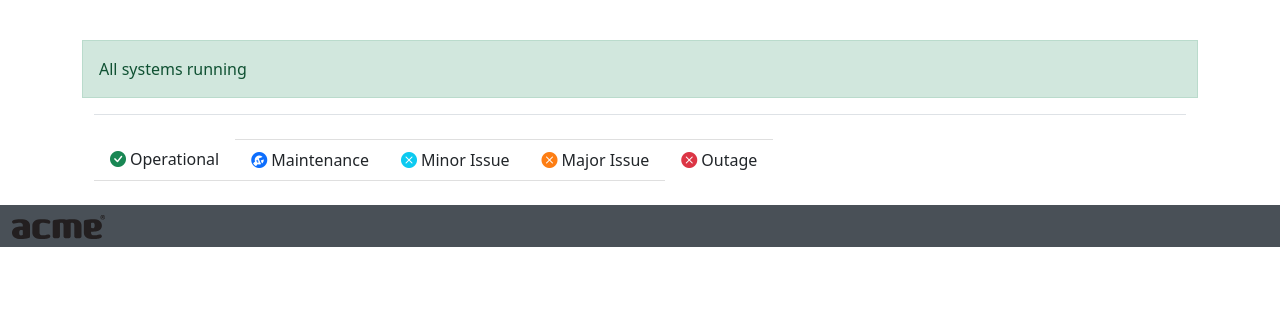
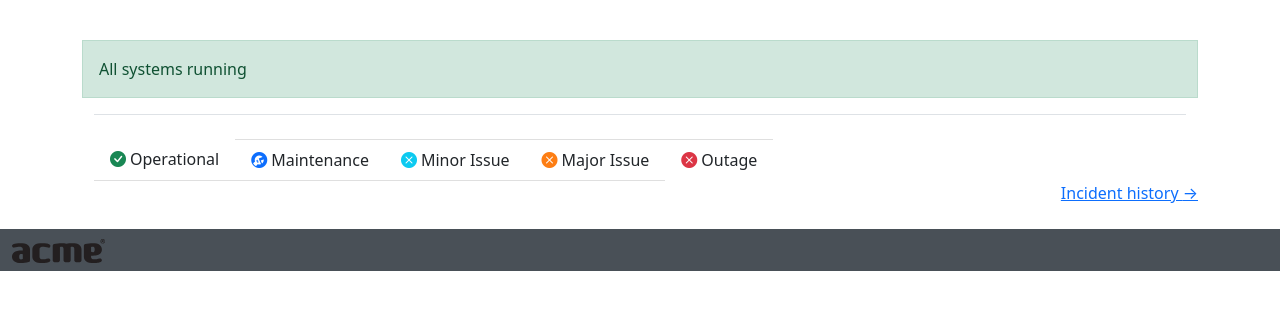
Before and after one commit to stackmon/status-dashboard, a Flask app: page / in a window 1280 px wide. Shown: the part 54-364 px from the top of the page. Run offline with Flask 3, Linux system fonts and the light colour scheme; data that the repository does not hold is empty; parts of the project's set-up code (start-up, migrations or seed data) failed here and were passed over; some libraries are stand-ins or nearby versions.

Commit message:
Implement past incidents view
Implement a view with the history of incidents. Currently shows only closed incidents.

```diff
--- a/app/models.py
+++ b/app/models.py
@@ -210,6 +210,15 @@ class Incident(Base):
         ).all()
 
     @staticmethod
+    def get_all_closed():
+        """Return closed incidents and maintenances"""
+        return db.session.scalars(
+            select(Incident).filter(
+                Incident.end_date.is_not(None),
+            )
+        ).all()
+
+    @staticmethod
     def get_active_maintenance():
         """Return active maintenances
 
--- a/app/static/css/style.css
+++ b/app/static/css/style.css
@@ -117,6 +117,33 @@ nav.navbar {
     font-size: 1rem;
 }
 
+.history {
+  border-left: 1px solid hsl(0, 0%, 90%);
+  position: relative;
+  list-style: none;
+}
+
+.history .history-item {
+  position: relative;
+}
+
+.history .history-item:after {
+  position: absolute;
+  display: block;
+  top: 0;
+}
+
+.history .history-icon {
+  position: absolute;
+  left: -48px;
+  border-radius: 50%;
+  height: 31px;
+  width: 31px;
+  display: flex;
+  align-items: center;
+  justify-content: center;
+}
+
 
 /* Footer */
 footer.footer {
--- a/app/web/routes.py
+++ b/app/web/routes.py
@@ -118,6 +118,15 @@ def incident(incident_id):
     )
 
 
+@bp.route("/history", methods=["GET"])
+def history():
+    return render_template(
+        "history.html",
+        title="Incident History",
+        incidents=Incident,
+    )
+
+
 @bp.route("/login/<name>")
 def login(name):
     """Login
--- a/app/web/templates/footer.html
+++ b/app/web/templates/footer.html
@@ -1,4 +1,4 @@
-<footer id="footer" class="footer mt-4 py-1 d-print-none" role="contentinfo">
+<footer id="footer" class="footer mt-4 py-1 d-print-nones" role="contentinfo">
 	<div class="container-xxl py-1">
 		<div class="row footer-links">
       <div class="col-lg-6 col-sm-6">
--- a/app/web/templates/index.html
+++ b/app/web/templates/index.html
@@ -121,6 +121,16 @@
     </ul>
   </div>
 </div>
+
+<div>
+  <div class="nav justify-content-end">
+    <a class="link-primary ml-auto" href="/history">
+      Incident history
+      <span>→</span>
+    </a>
+  </div>
+</div>
+
 {% endblock %}
 
 {% macro component_status_widget(incidents) -%}
```
Also changed, not shown: app/web/templates/history.html (added, +37 -0 lines).
